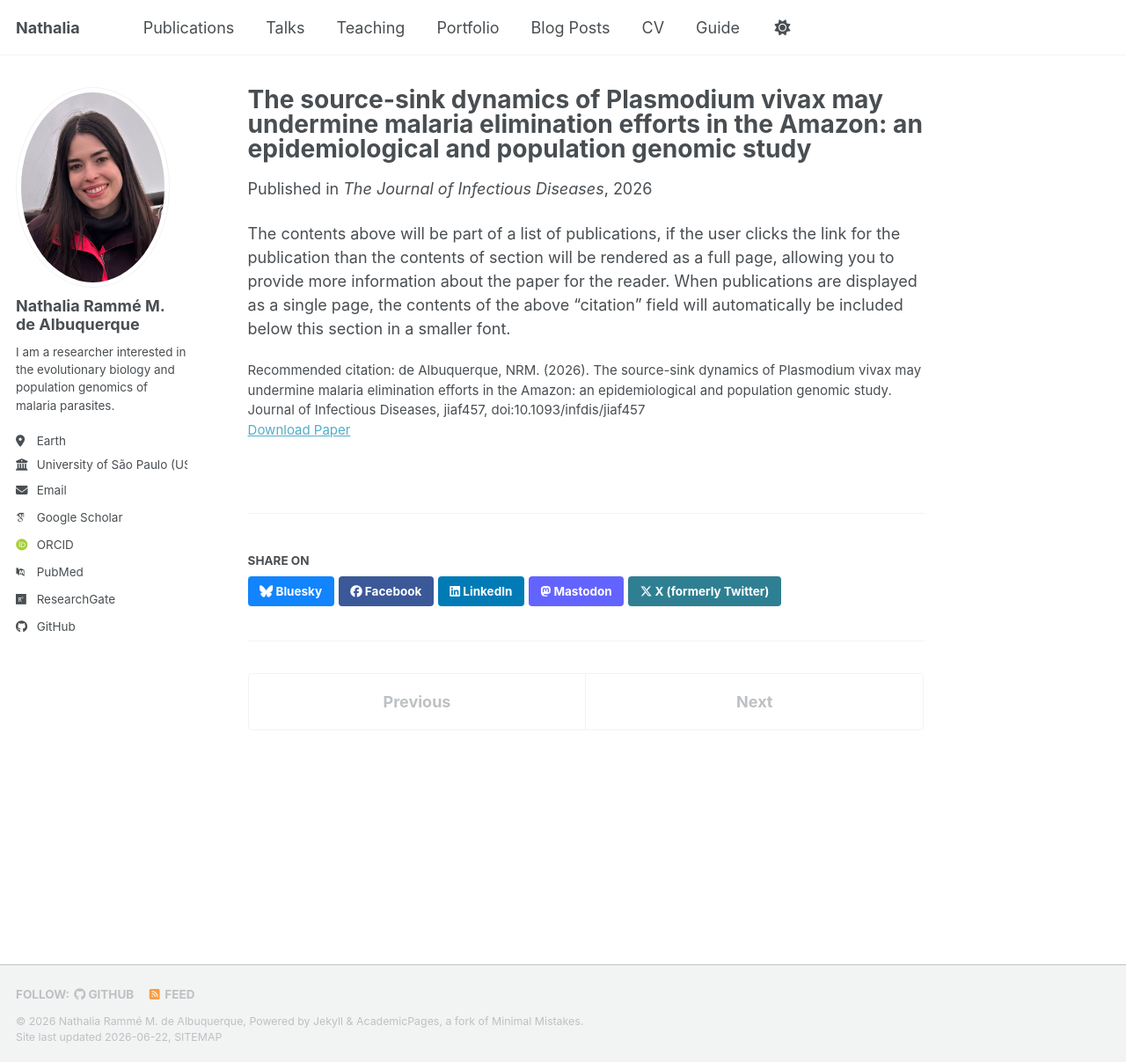
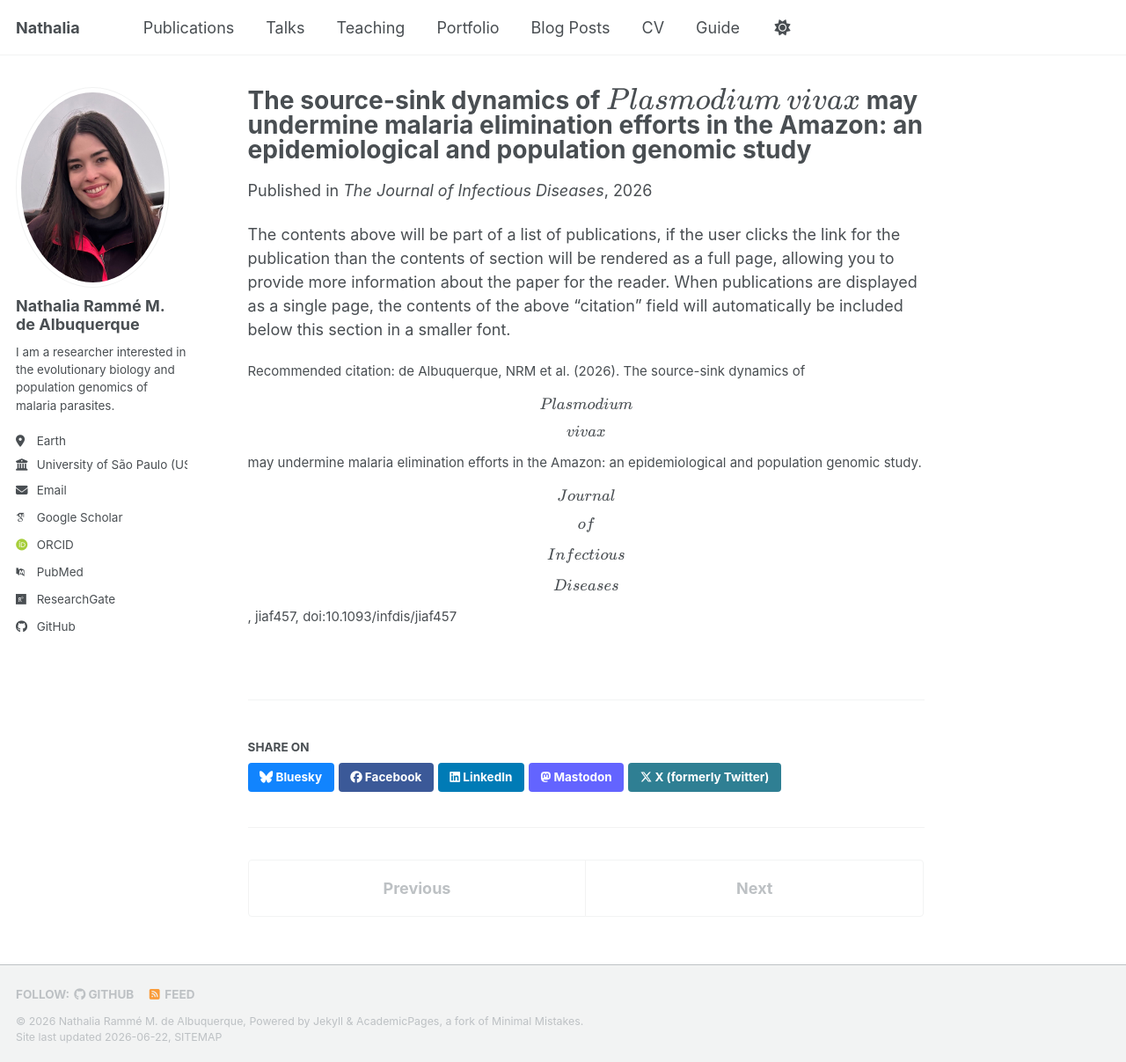
Before and after one commit to nramme/nramme.github.io, a Jekyll site: the page built from _publications/2026-02-15.md, in a window 1280 px wide and 1207 px high. Shown: the whole window at 88% size. Built offline with Jekyll 4.4.1, drawn with Linux system fonts in a browser that asks for light colours; some web fonts are replaced; a script bundle is joined from its source files by our own code; library files that are not in the unit come from our copies.

Commit message:
Update 2026-02-15.md

```diff
--- a/_publications/2026-02-15.md
+++ b/_publications/2026-02-15.md
@@ -1,12 +1,11 @@
 ---
-title: "The source-sink dynamics of Plasmodium vivax may undermine malaria elimination efforts in the Amazon: an epidemiological and population genomic study"
+title: "The source-sink dynamics of $$Plasmodium$$ $$vivax$$ may undermine malaria elimination efforts in the Amazon: an epidemiological and population genomic study"
 collection: publications
 category: manuscripts
 permalink: https://doi.org/10.1093/infdis/jiaf457
-excerpt: 'Here, we characterize P. vivax mobility, identify key parasite sources and sinks, and infer likely drivers and routes of parasite migration in the Amazon.'
+excerpt: 'Here, we characterize $$P. vivax$$ mobility, identify key parasite sources and sinks, and infer likely drivers and routes of parasite migration in the Amazon.'
 date: 2026-02-15
 venue: 'The Journal of Infectious Diseases'
-paperurl: 'https://academic.oup.com/jid/article/233/2/381/8247329'
-citation: 'de Albuquerque, NRM. (2026). The source-sink dynamics of Plasmodium vivax may undermine malaria elimination efforts in the Amazon: an epidemiological and population genomic study. Journal of Infectious Diseases, jiaf457, doi:10.1093/infdis/jiaf457'
+citation: 'de Albuquerque, NRM et al. (2026). The source-sink dynamics of $$Plasmodium$$ $$vivax$$ may undermine malaria elimination efforts in the Amazon: an epidemiological and population genomic study. $$Journal$$ $$of$$ $$Infectious$$ $$Diseases$$, jiaf457, doi:10.1093/infdis/jiaf457'
 ---
 The contents above will be part of a list of publications, if the user clicks the link for the publication than the contents of section will be rendered as a full page, allowing you to provide more information about the paper for the reader. When publications are displayed as a single page, the contents of the above "citation" field will automatically be included below this section in a smaller font.
```
